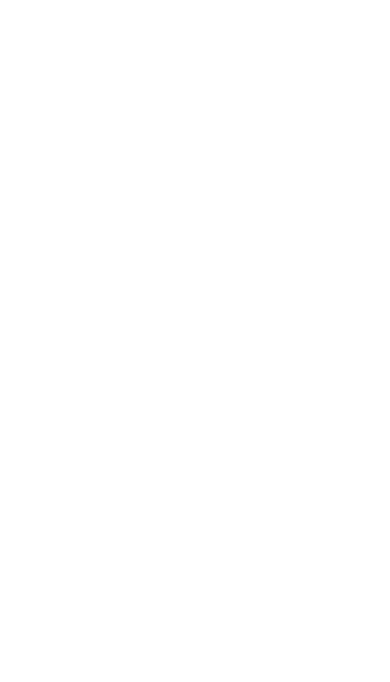
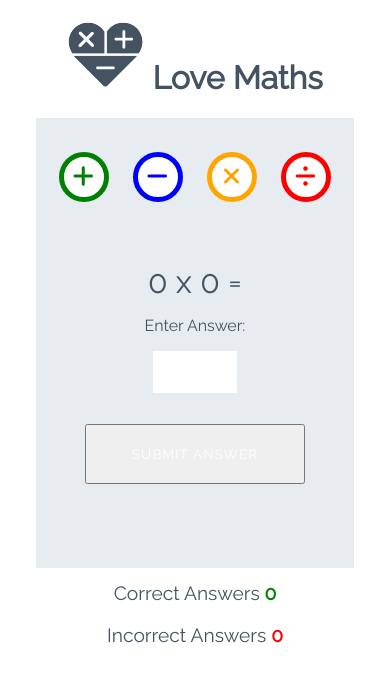
Before and after one commit to Uche05/love-maths-uche05, a plain HTML site: page index.html in a window 390 px wide. Drawn offline with Linux system fonts and the light colour scheme.

Commit message:
add styling to html

```diff
--- a/assets/css/style.css
+++ b/assets/css/style.css
@@ -0,0 +1,244 @@
+/* --------- Global style */
+
+body {
+    background-color: white;
+    font-family: "Raleway", sans-serif;
+    color: #445361;
+    text-align: center;
+}
+
+/* --------- Heading */
+
+.heading {
+    text-align: center;
+    font-size: 2.5rem;
+}
+
+.logo {
+    height: 40px;
+    padding-right: 5px;
+}
+
+/* --------- Game layout */
+
+.game-area {
+    background-color: #E6ECF0;
+    box-sizing: border-box;
+    width: 85%;
+    height: 65vh;
+    max-height: 450px;
+    max-width: 830px;
+    margin-left: auto;
+    margin-right: auto;
+    padding: 1%;
+}
+
+.question-area {
+    width: 50%;
+    font-size: 2rem;
+    margin: auto;
+    padding: 50px 0;
+}
+
+.question-area span {
+    padding: 0 15px;
+}
+
+.score-area {
+    margin: 5px auto;
+    width: 60%;
+    font-size: 1.2rem;
+}
+
+.controls-area {
+    width: 85%;
+    margin: 30px auto;
+}
+
+#score {
+    color: green;
+    font-weight: bold;
+}
+
+#incorrect {
+    color: red;
+    font-weight: bold;
+}
+
+.answer-message {
+    display: none;
+    font-size: 1rem;
+}
+
+#answer-box {
+    border: none;
+    color: #445361;
+    display: inline-block;
+    height: 40px;
+    width: 80px;
+    font-size: 1.2rem;
+}
+
+.scores {
+    display: inline-block;
+    padding: 25px;
+}
+
+/* --------- Buttons */
+
+.btn {
+    width: 220px;
+    height: 60px;
+    font-family: "Raleway", sans-serif;
+    text-transform: uppercase;
+    letter-spacing: 1.2px;
+    color: white;
+}
+
+.btn:focus {
+    outline: none;
+}
+
+.btn--big {
+    padding-top: 10px;
+    border-radius: 50%;
+    background-color: white;
+    border: 10px solid;
+    width: 100px;
+    height: 100px;
+    font-size: 3.2rem;
+    margin: 0 30px;
+    transition: all 0.5s;
+}
+
+.btn--blue {
+    border-color: blue;
+    color: blue;
+}
+
+.btn--blue:active,
+.btn--blue:hover {
+    background-color: darkblue;
+    color: white;
+}
+
+.btn--orange {
+    border-color: orange;
+    color: orange;
+}
+
+.btn--orange:active,
+.btn--orange:hover {
+    background-color: darkorange;
+    color: white;
+}
+
+.btn--red {
+    border-color: red;
+    color: red;
+}
+
+.btn--red:active,
+.btn--red:hover {
+    background-color: darkred;
+    color: white;
+}
+
+.btn--green {
+    border-color: green;
+    color: green;
+}
+
+.btn--green:active,
+.btn--green:hover {
+    background-color: darkgreen;
+    color: white;
+}
+
+.btn--gray {
+    margin-top: 25px;
+    background-color: #445361;
+    border: 1px transparent;
+    border-radius: 20px;
+}
+
+.btn--gray:active,
+.btn--gray:hover {
+    background-color: #0d1013;
+}
+
+/* --------- Media queries */
+
+@media (max-width: 414px) {
+    .controls-area {
+        width: 100%;
+    }
+
+    .btn--big {
+        margin: 0 10px;
+        padding: 5px;
+        border: 5px solid;
+        width: 50px;
+        height: 50px;
+        font-size: 1.5rem;
+    }
+
+    .btn--big::after {
+        font-size: 0.6rem;
+        left: -0.7rem;
+    }
+
+    .question-area {
+        padding: 10% 0;
+        width: 100%;
+    }
+
+    .question-area span {
+        padding: 0;
+    }
+
+    .answer-message {
+        display: block;
+    }
+
+    #answer-box {
+        display: block;
+        margin: 0 auto;
+    }
+    .btn--gray {
+        margin-top: 0;
+    }
+
+    .score-area {
+        width: 100%;
+    }
+
+    .scores {
+        margin: 0.5em auto;
+        display: block;
+        padding: 5px;
+    }
+
+    .heading {
+        font-size: 2rem;
+    }
+}
+
+@media (max-width: 320px) {
+    .game-area {
+        height: 70vh;
+    }
+
+    .controls-area {
+        width: 75%;
+        margin: 10px auto;
+    }
+
+    .btn--big {
+        margin: 10px 10px;
+    }
+    .question-area {
+        padding: 10px 0;
+    }
+
+}
--- a/index.html
+++ b/index.html
@@ -1,13 +1,56 @@
 <!DOCTYPE html>
 <html lang="en">
+
 <head>
     <meta charset="UTF-8">
     <meta name="viewport" content="width=device-width, initial-scale=1.0">
-    <link rel="stylesheet" href="\assets\css\style.css">
-    <title>Document</title>
+    <link rel="stylesheet" href="assets\css\style.css">
+
+    <!--Link to google fonts-->
+    <link href="https://fonts.googleapis.com/css?family=Raleway%7CRighteous" rel="stylesheet">
+    <title>Love Math</title>
 </head>
+
 <body>
+    <h1 class="heading">
+        <img src="assets\images\logo.png" alt="logo"> Love Maths
+    </h1>
 
+    <div class="game-area">
+        <div class="controls-area">
+            <button class="btn btn--big btn--green">
+                <i class="fa-solid fa-plus"></i>
+            </button>
+            <button class="btn btn--big btn--blue">
+                <i class="fa-solid fa-minus"></i>
+            </button>
+            <button class="btn btn--big btn--orange">
+                <i class="fa-solid fa-xmark"></i>
+            </button>
+            <button class="btn btn--big btn--red">
+            <i class="fa-solid fa-divide"></i>
+            </button>
+        </div>
+        <div class="question-area">
+            <span id="operand1">0</span>
+            <span id="operator">x</span>
+            <span id="operand2">0</span>
+            <span id="=">=</span>
+            <p class="answer-message">Enter Answer:</p>
+            <input type="number" id="answer-box">
+        </div>
+        <button class="btn btn--grey">Submit Answer</button>
+    </div>
+
+    <div class="score-area">
+        <p class="scores">Correct Answers <span id="score">0</span></p>
+        <p class="scores">Incorrect Answers <span id="incorrect">0</span></p>
+    </div>
+
+
+    <!--Link to font awesome -->
+    <script src="https://kit.fontawesome.com/af753a5c1b.js" crossorigin="anonymous"></script>
     <script src="\assets\js\script.js"></script>
 </body>
+
 </html>
```
Also changed, not shown: assets/images/logo.png (added).
